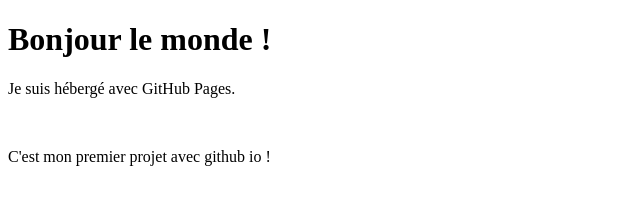
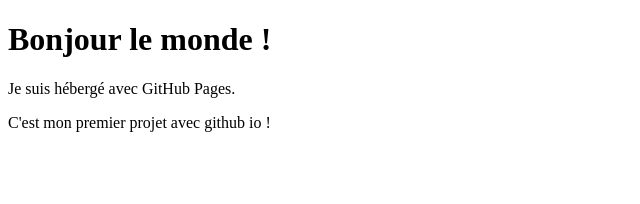
Before and after one commit to fannysaez/moncv, a plain HTML site: page index.html in a window 1280 px wide. Shown: the whole page, without its empty margins (0-640 px from the left). Drawn offline with Linux system fonts and the light colour scheme.

Commit message:
initial commit

```diff
--- a/index.html
+++ b/index.html
@@ -2,7 +2,7 @@
 <html>
 <body>
 <h1>Bonjour le monde !</h1>
-<p>Je suis hébergé avec GitHub Pages.</p><br>
+<p>Je suis hébergé avec GitHub Pages.</p>
 <p>C'est mon premier projet avec github io !</p>
 </body>
 </html>
```
